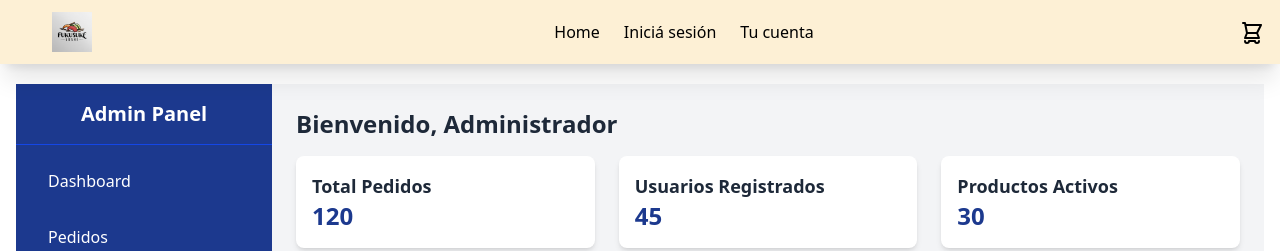
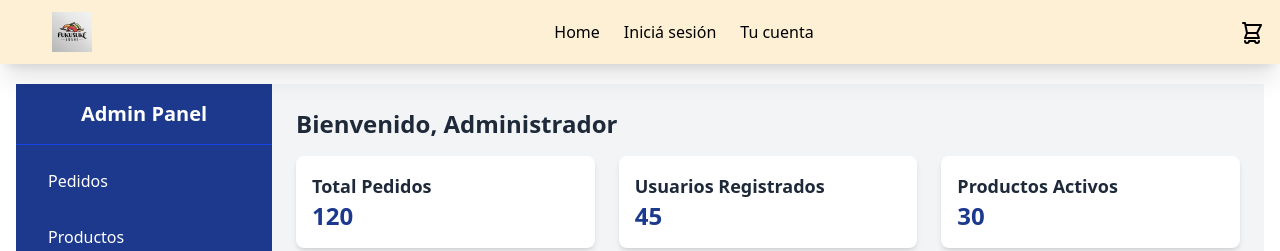
Before and after one commit to AngeloIbadurmiendo/Gacha-Hell-Sushi, a React (Vite) app: page /admin in a window 1280 px wide. Shown: the top 251 px of the page. Built offline with nearby package versions, Linux system fonts and the light colour scheme.

Commit message:
Fused Dashboard and admin_view

```diff
--- a/src/pages/admin_view.tsx
+++ b/src/pages/admin_view.tsx
@@ -9,12 +9,6 @@ const AdminView: React.FC = () => {
           Admin Panel
         </div>
         <nav className='flex-1 p-4 space-y-4'>
-          <a
-            href='/admin/dashboard'
-            className='block py-2 px-4 rounded hover:bg-blue-700'
-          >
-            Dashboard
-          </a>
           <a
             href='/admin/orders'
             className='block py-2 px-4 rounded hover:bg-blue-700'
--- a/src/pages/dashboard.tsx
+++ /dev/null
@@ -1,33 +0,0 @@
-import React from "react"
-
-// TODO: Agregar datos dummy en las cards
-
-const Dashboard: React.FC = () => {
-  return (
-    <div className='min-h-screen bg-gray-100'>
-      <header className='bg-blue-600 text-white py-4 shadow-md'>
-        <div className='container mx-auto px-4'>
-          <h1 className='text-2xl font-bold'>Dashboard</h1>
-        </div>
-      </header>
-      <main className='container mx-auto px-4 py-6'>
-        <div className='grid grid-cols-1 md:grid-cols-2 lg:grid-cols-3 gap-6'>
-          <div className='bg-white p-6 rounded-lg shadow-md'>
-            <h2 className='text-lg font-semibold mb-2'>1</h2>
-            <p className='text-gray-600'>lorem ipsum</p>
-          </div>
-          <div className='bg-white p-6 rounded-lg shadow-md'>
-            <h2 className='text-lg font-semibold mb-2'>2</h2>
-            <p className='text-gray-600'>lorem ipsum</p>
-          </div>
-          <div className='bg-white p-6 rounded-lg shadow-md'>
-            <h2 className='text-lg font-semibold mb-2'>3</h2>
-            <p className='text-gray-600'>lorem ipsum</p>
-          </div>
-        </div>
-      </main>
-    </div>
-  )
-}
-
-export default Dashboard
--- a/src/routes/AppRouter.tsx
+++ b/src/routes/AppRouter.tsx
@@ -12,7 +12,6 @@ import Checkout from "../pages/Checkout"
 import AdminView from "../pages/admin_view"
 import AdminOrders from "../pages/admin_orders"
 import AdminUsers from "../pages/admin_users"
-import Dashboard from "../pages/dashboard"
 import AdminProducts from "../pages/admin_products"
 
 const AppRouter = () => {
@@ -31,7 +30,6 @@ const AppRouter = () => {
         <Route path='/admin' element={<AdminView />} />
         <Route path='/admin/orders' element={<AdminOrders />} />
         <Route path='/admin/users' element={<AdminUsers />} />
-        <Route path='/admin/dashboard' element={<Dashboard />} />
         <Route path='/admin/products' element={<AdminProducts />} />
         <Route
           path='/profile'
```
